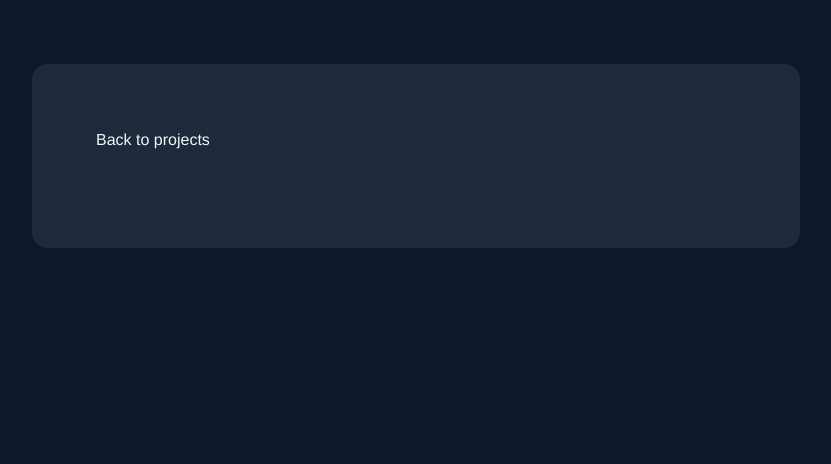
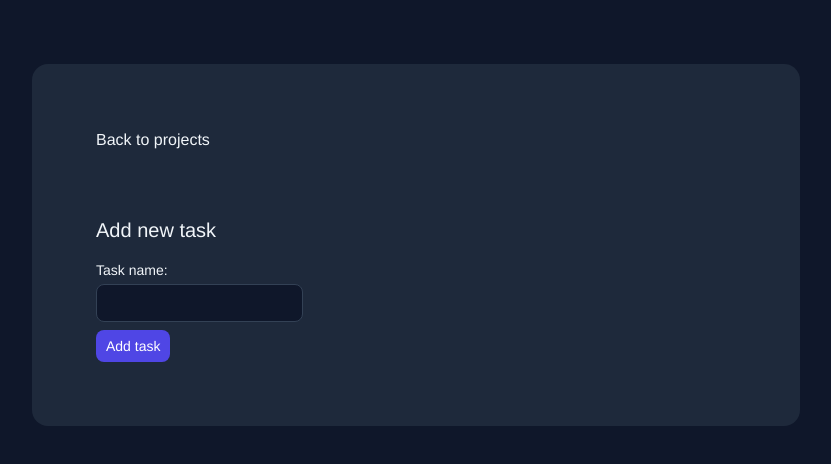
Before and after one commit to ndri/prioritizationator, a SvelteKit app: page /projects/1 in a window 1280 px wide. Shown: the top 464 px of the page, without its empty margins (224-1055 px from the left). Built offline with nearby package versions, Linux system fonts and the light colour scheme.

Commit message:
Add task creation

```diff
--- /dev/null
+++ b/src/components/NewTaskForm.svelte
@@ -0,0 +1,39 @@
+<script lang="ts">
+	import { createTask } from '../db';
+
+	interface Props {
+		projectId: number;
+	}
+
+	const { projectId } = $props();
+
+	let taskName = $state('');
+
+	const submitForm = (event: Event) => {
+		event.preventDefault();
+		createTask({ projectId, name: taskName });
+		taskName = '';
+	};
+</script>
+
+<section>
+	<h2 class="mb-4 text-xl font-medium">Add new task</h2>
+	<form class="flex flex-col items-start gap-2" onsubmit={submitForm}>
+		<div class="flex flex-col gap-1">
+			<label for="taskNameInput" class="text-sm">Task name:</label>
+			<input
+				type="text"
+				name="taskName"
+				id="taskNameInput"
+				class="rounded-lg border-slate-700 bg-slate-900 text-sm"
+				bind:value={taskName}
+			/>
+		</div>
+		<button
+			type="submit"
+			class="hover:pointer rounded-lg bg-indigo-600 px-2.5 py-1.5 text-sm text-white hover:bg-indigo-500"
+		>
+			Add task
+		</button>
+	</form>
+</section>
--- a/src/components/ProjectList.svelte
+++ b/src/components/ProjectList.svelte
@@ -1,5 +1,5 @@
 <script lang="ts">
-	import { db, deleteProject, getProject, getProjects } from '../db';
+	import { deleteProject, getProjects } from '../db';
 	import { stateQuery } from '$lib/stateQuery.svelte';
 	import TrashIcon from '../components/heroicons/micro/TrashIcon.svelte';
 
--- /dev/null
+++ b/src/components/TaskList.svelte
@@ -0,0 +1,28 @@
+<script lang="ts">
+	import { deleteTask, type Task } from '../db';
+	import TrashIcon from '../components/heroicons/micro/TrashIcon.svelte';
+
+	interface Props {
+		tasks?: Task[];
+	}
+
+	const { tasks }: Props = $props();
+</script>
+
+{#if tasks?.length}
+	<section>
+		<h2 class="mb-4 text-xl font-medium">Tasks:</h2>
+		<ul class="ml-8 list-disc">
+			{#each tasks as task}
+				<li>
+					<div class="flex items-center gap-1.5">
+						<span>{task.name}</span>
+						<button class="rounded-md p-1 hover:bg-slate-700" onclick={() => deleteTask(task.id)}
+							><TrashIcon className="text-slate-200" /></button
+						>
+					</div>
+				</li>
+			{/each}
+		</ul>
+	</section>
+{/if}
--- a/src/db.ts
+++ b/src/db.ts
@@ -5,14 +5,22 @@ interface Project {
 	name: string;
 }
 
-export type { Project };
+interface Task {
+	id: number;
+	projectId: number;
+	name: string;
+}
+
+export type { Project, Task };
 
 const db = new Dexie('Prioritizationator') as Dexie & {
 	projects: EntityTable<Project, 'id'>;
+	tasks: EntityTable<Task, 'id'>;
 };
 
 db.version(1).stores({
-	projects: '++id, name'
+	projects: '++id, name',
+	tasks: '++id, projectId, name'
 });
 
 export { db };
@@ -22,7 +30,12 @@ export async function getProjects() {
 }
 
 export async function getProject(id: number) {
-	return db.projects.where({ id }).first();
+	const project = await db.projects.where({ id }).first();
+	if (project) {
+		const tasks = await db.tasks.where({ projectId: project.id }).toArray();
+		return { ...project, tasks };
+	}
+	return project;
 }
 
 export async function createProject({ name }: { name: string }) {
@@ -32,3 +45,11 @@ export async function createProject({ name }: { name: string }) {
 export async function deleteProject(id: number) {
 	return db.projects.delete(id);
 }
+
+export async function createTask({ name, projectId }: { name: string; projectId: number }) {
+	return db.tasks.add({ name, projectId });
+}
+
+export async function deleteTask(id: number) {
+	return db.tasks.delete(id);
+}
--- a/src/routes/projects/[id]/+page.svelte
+++ b/src/routes/projects/[id]/+page.svelte
@@ -1,5 +1,7 @@
 <script lang="ts">
 	import { stateQuery } from '$lib/stateQuery.svelte';
+	import NewTaskForm from '../../../components/NewTaskForm.svelte';
+	import TaskList from '../../../components/TaskList.svelte';
 	import { db, getProject } from '../../../db';
 	import type { PageProps } from './$types';
 
@@ -13,3 +15,6 @@
 <a href="/">Back to projects</a>
 
 <h1 class="text-3xl font-bold">{project?.name}</h1>
+
+<TaskList tasks={project?.tasks} />
+<NewTaskForm {projectId} />
```
